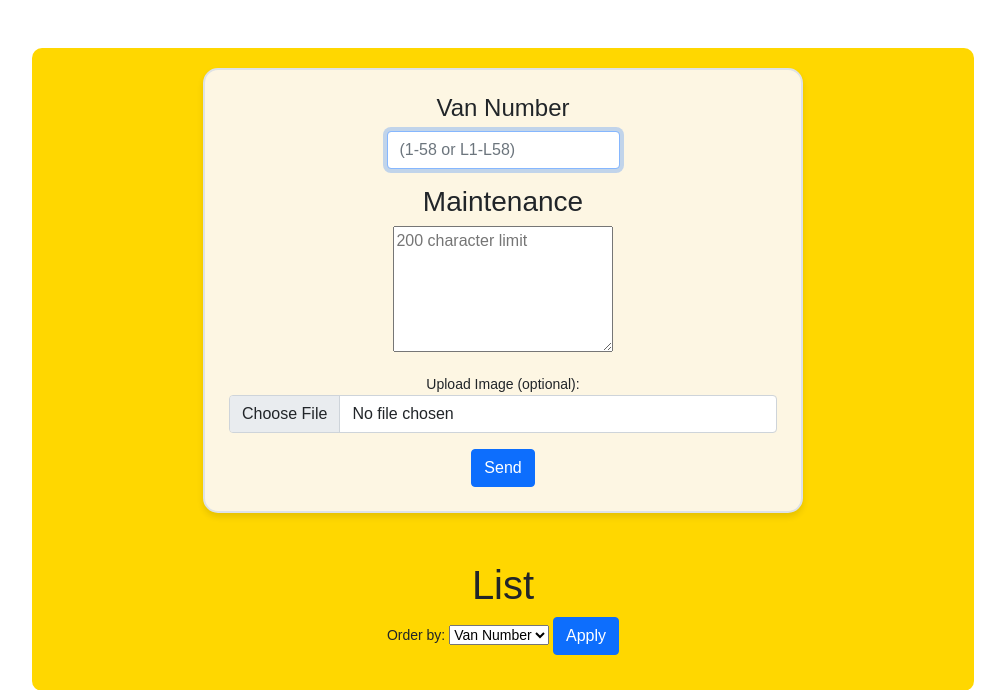
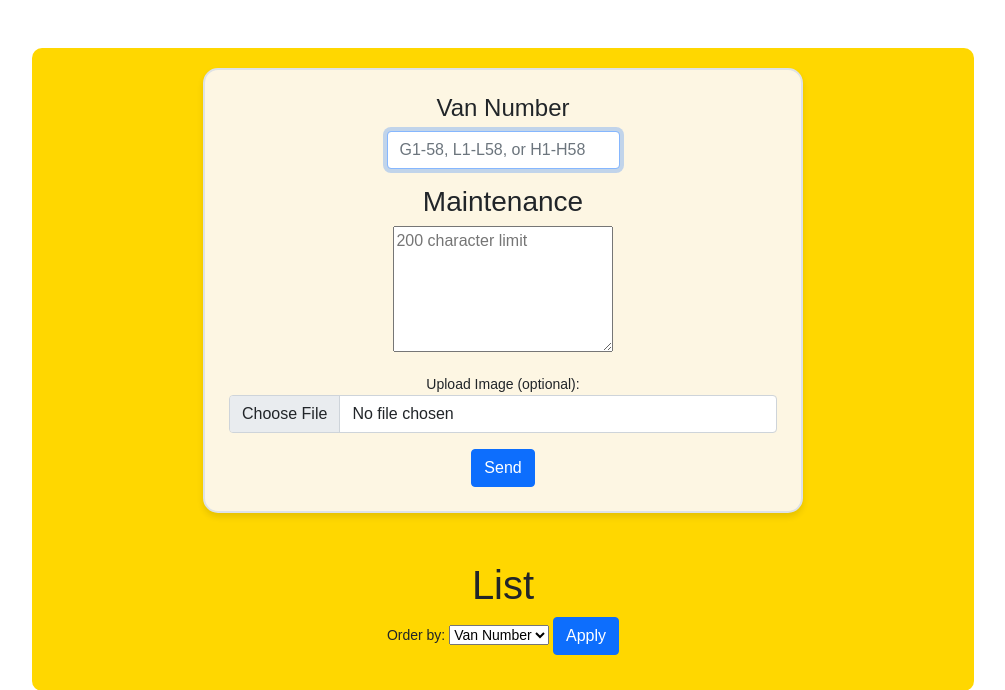
Before and after one commit to Rogert5/Fleet, a Flask app: page /inbox in a window 1280 px wide. Shown: the part 74-764 px from the top of the page, without its empty margins (137-1142 px from the left). Run offline with Flask 3, Linux system fonts and the light colour scheme; some libraries are stand-ins or nearby versions.

Commit message:
Master Update for H vans

```diff
--- a/app.py
+++ b/app.py
@@ -151,16 +151,32 @@ def compose():
         cst_time = convert_utc_to_cst(utc_now)
 
         # Validate van number
-        if van.startswith("L") and van[1:].isdigit():
+        valid_prefixes = ["L", "H", "G"]
+
+        # Normalize casing
+        van = van.upper()
+
+        # If it's just digits, convert to G-prefixed
+        if van.isdigit():
+            van_num = int(van)
+            if 1 <= van_num <= 58:
+                van = f"G{van_num}"
+            else:
+                apology_message = "Only 1–58 or L1–L58, G1–G58, or H1–H58 are allowed."
+                return render_template("apology.html", top="Error", bottom=apology_message)
+
+        # If it's prefixed (L, G, H)
+        elif any(van.startswith(prefix) and van[1:].isdigit() for prefix in valid_prefixes):
             van_num = int(van[1:])
             if not (1 <= van_num <= 58):
-                return render_template("apology.html", top="Error", bottom="Sorry, only L1-L58 are allowed.")
-        elif van.isdigit():
-            van_num = int(van)
-            if not (1 <= van_num <= 58):
-                return render_template("apology.html", top="Error", bottom="Sorry, only 1-58 are allowed.")
+                apology_message = "Only 1–58 or L1–L58, G1–G58, or H1–H58 are allowed."
+                return render_template("apology.html", top="Error", bottom=apology_message)
+
         else:
-            return render_template("apology.html", top="Error", bottom="Invalid van format. Use 1-58 or L1-L58.")
+            # Invalid format
+            apology_message = "Only 1–58 or L1–L58, G1–G58, or H1–H58 are allowed."
+            return render_template("apology.html", top="Error", bottom=apology_message)
+
 
         # Handle image saving (if present)
         image_url = None
@@ -204,7 +220,7 @@ def admin():
 
 
 
-# Rearrange inbox entries by date (descending) and van (ascending)
+# Rearrange inbox entries by date (descending) or van (ascending)
 @app.route("/inbox", methods=["GET", "POST"])
 def inbox():
     order_by = request.args.get("order_by", "van")
@@ -218,25 +234,30 @@ def inbox():
         "van": entry.van,
         "body": entry.body,
         "timestamp": entry.timestamp,
-        "image_url": entry.image_url
+        "image_url": getattr(entry, "image_url", None)  # fallback if field missing
     } for entry in entries]
 
+    # Define custom sorting for vans with optional prefixes
     def custom_van_sort(entry):
-        van = entry['van']
-        is_lvan = van.startswith("L")
-        try:
-            num = int(van[1:] if is_lvan else van)
-        except ValueError:
-            num = float('inf')  # fallback if van format is invalid
-        return (0 if is_lvan else 1, num, entry['timestamp'])
+        van = entry["van"].upper()
+        prefix_order = {"": 0, "L": 1, "H": 2, "G": 3}
+        for prefix in prefix_order:
+            if van.startswith(prefix):
+                try:
+                    num = int(van[len(prefix):])
+                    return (prefix_order[prefix], num, entry["timestamp"])
+                except ValueError:
+                    break
+        return (999, float("inf"), entry["timestamp"])  # fallback
 
+    # Apply sorting
     if order_by == "timestamp":
-        entry_list.sort(key=lambda x: x['timestamp'], reverse=True)
+        entry_list.sort(key=lambda x: x["timestamp"], reverse=True)
     elif order_by == "van":
         entry_list.sort(key=custom_van_sort)
 
-    # ✅ RETURN the rendered page
     return render_template("inbox.html", entries=entry_list, order_by=order_by)
+
 
 
 
--- a/templates/inbox.html
+++ b/templates/inbox.html
@@ -11,7 +11,7 @@
         <form action="/compose" method="post" enctype="multipart/form-data">
             <div class="mb-3">
                 <h4>Van Number</h4>
-                <input maxlength="3" autocomplete="off" autofocus class="form-control mx-auto w-auto" id="van" name="van" type="text" placeholder="(1-58 or L1-L58)">
+                <input maxlength="3" autocomplete="off" autofocus class="form-control mx-auto w-auto" id="van" name="van" type="text" placeholder="G1-58, L1-L58, or H1-H58">
             </div>
             <h3>Maintenance</h3>
             <div class="mb-3">
```
